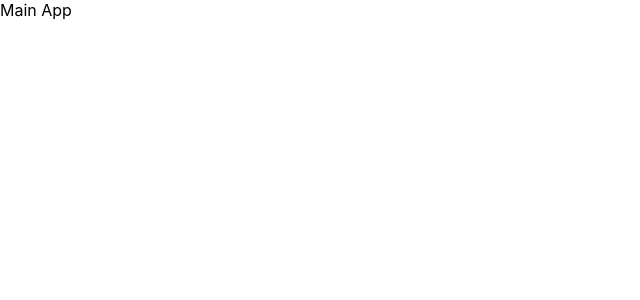
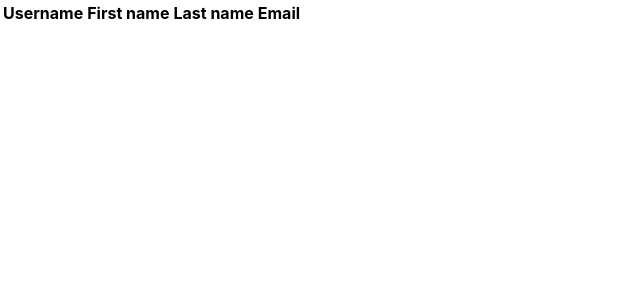
Before and after one commit to MonsieurMerde/TODO, a React (Create React App) app in the folder frontend/: page / in a window 1280 px wide. Shown: the top 300 px of the page, without its empty margins (0-640 px from the left). Built offline with nearby package versions, Linux system fonts and the light colour scheme.

Commit message:
lesson_02: Component UserList.js created

```diff
--- a/frontend/src/App.js
+++ b/frontend/src/App.js
@@ -1,4 +1,5 @@
 import React from 'react';
+import UserList from './components/UserList';
 import logo from './logo.svg';
 import './App.css';
 
@@ -14,7 +15,7 @@ class App extends React.Component {
   render() {
     return (
       <div>
-        Main App
+        <UserList users={this.state.users} />
       </div>
     )
   }
--- /dev/null
+++ b/frontend/src/components/UserList.js
@@ -0,0 +1,42 @@
+import React from 'react'
+
+const UserItem = ({user}) => {
+    return (
+        <tr>
+            <td>
+                {user.username}
+            </td>
+            <td>
+                {user.first_name}
+            </td>
+            <td>
+                {user.last_name}
+            </td>
+            <td>
+                {user.email}
+            </td>
+        </tr>
+    )
+}
+
+const UserList = ({users}) => {
+    return (
+        <table>
+            <th>
+                Username
+            </th>
+            <th>
+                First name
+            </th>
+            <th>
+                Last name
+            </th>
+            <th>
+                Email
+            </th>
+            {users.map((user) => <UserItem user={user} />)}
+        </table>
+    )
+}
+
+export default UserList
```
